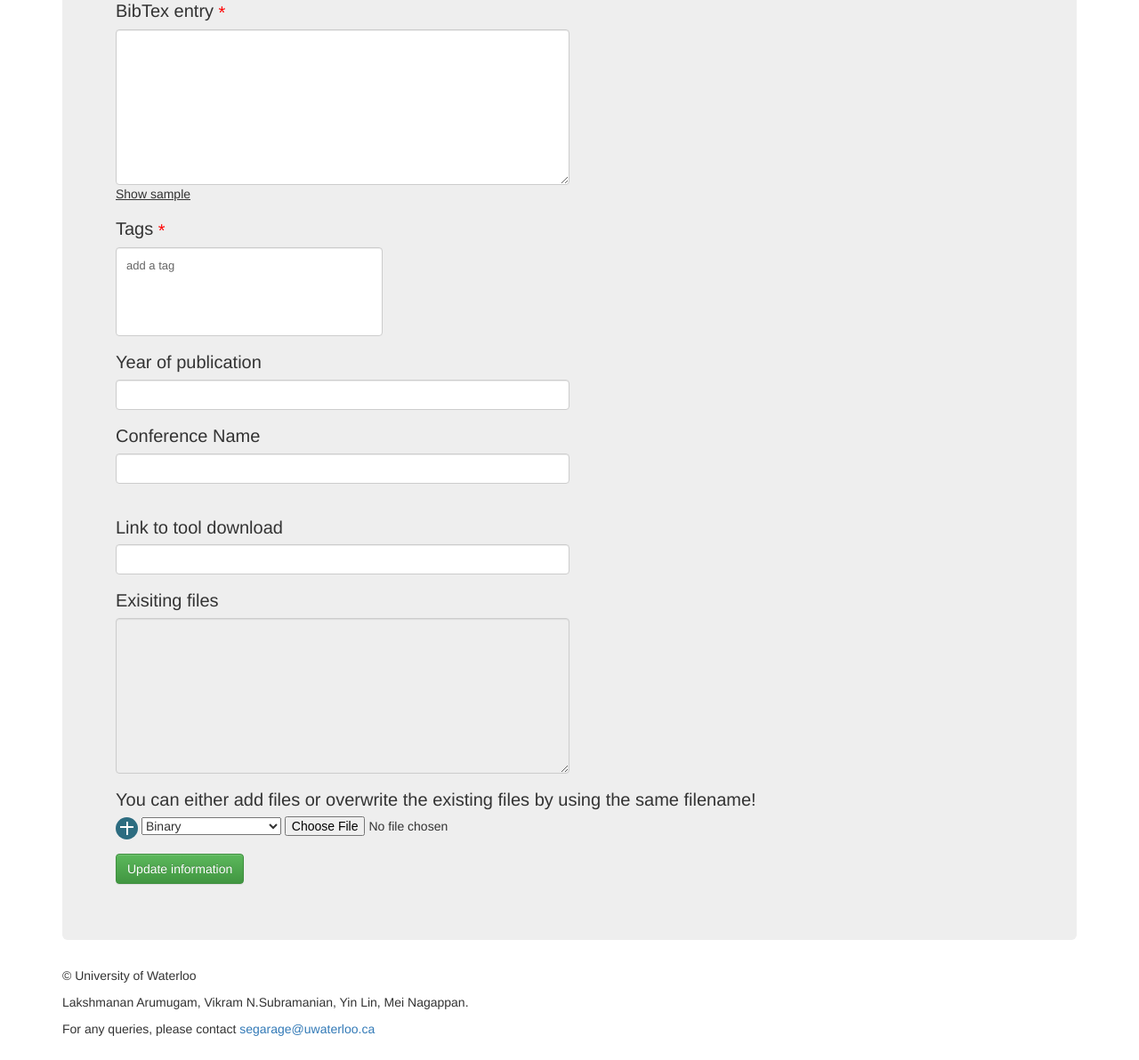
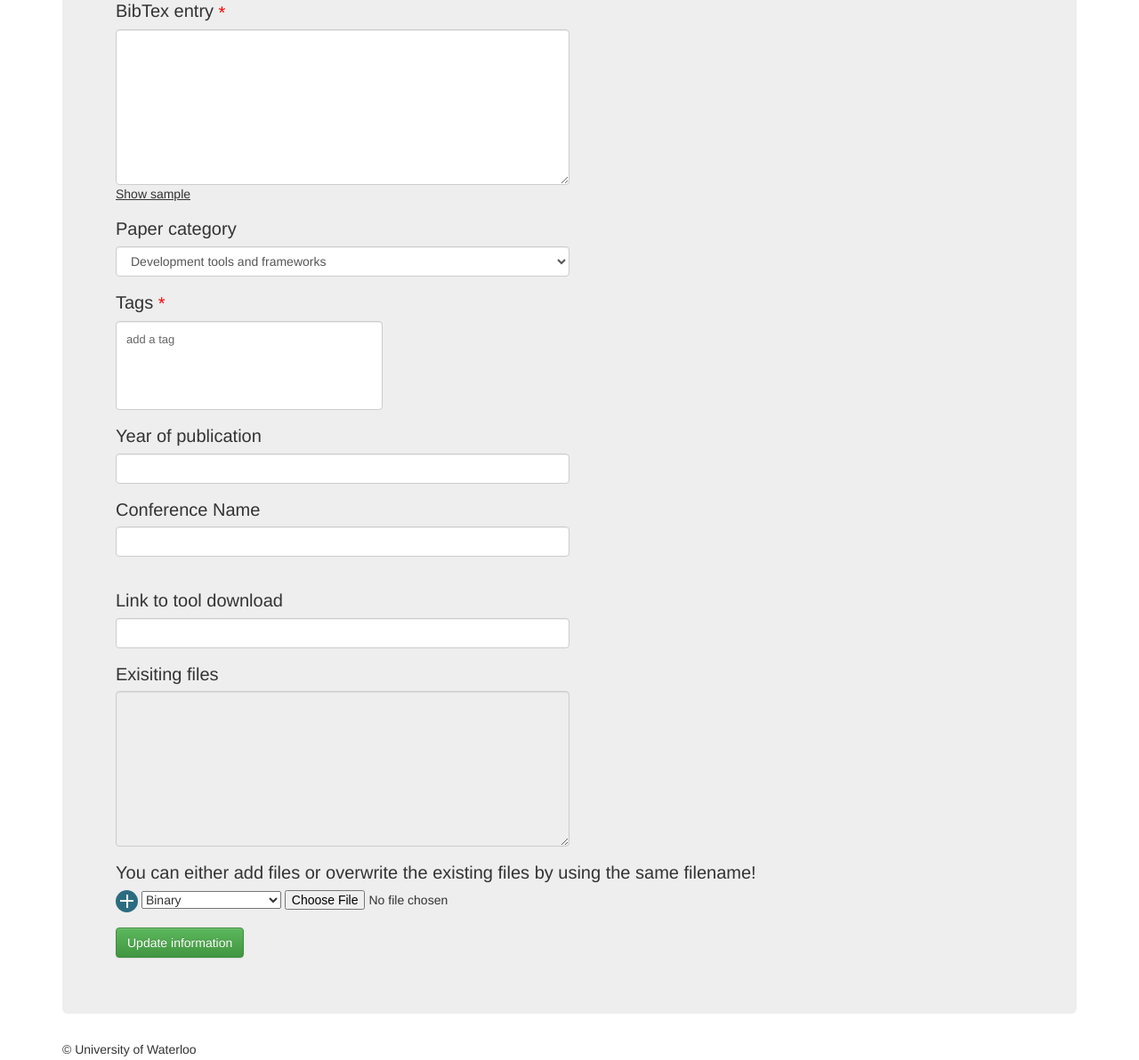
Before and after one commit to Laksh47/segarage, a Flask app: template app/templates/tool_update.html in a window 1280 px wide. Shown: the part 966-2158 px from the top of the page at 89% size. Run offline with Flask 2, Linux system fonts and the light colour scheme; the template is opened without the code that fills it: values that come from a table or form of the project are taken from there, others are empty; some libraries are stand-ins or nearby versions.

Commit message:
Category as a list(dropdown)

```diff
--- a/app/forms.py
+++ b/app/forms.py
@@ -4,7 +4,7 @@ from flask_wtf.file import FileField
 from wtforms import StringField, PasswordField, BooleanField, SubmitField, TextAreaField, MultipleFileField, SelectField, BooleanField
 from wtforms.validators import InputRequired, DataRequired, Email, ValidationError
 
-from app.utils import FILETYPE_CHOICES, file_validation, file_upload_or_link, accept_specific_links, valid_url_check
+from app.utils import FILETYPE_CHOICES, CATEGORY_LIST, file_validation, file_upload_or_link, accept_specific_links, valid_url_check
 
 class editButton(FlaskForm):
   # recaptcha_for_edit = RecaptchaField()
@@ -57,6 +57,10 @@ class toolUpload(FlaskForm):
 
   choices = [(item, item) for item in FILETYPE_CHOICES]
   dropdown_choices = SelectField(choices=choices)
+
+  choices = [(item, item) for item in CATEGORY_LIST]
+  category = SelectField('Paper category', choices=choices, default='Other')
+
   file_types = StringField()
 
   linktotoolwebpage = StringField('Link to tool download', validators=[accept_specific_links])
@@ -99,6 +103,9 @@ class toolUpdate(FlaskForm):
   dropdown_choices = SelectField(choices=choices)
   file_types = StringField()
 
+  choices = [(item, item) for item in CATEGORY_LIST]
+  category = SelectField('Paper category', choices=choices)
+
   linktotoolwebpage = StringField('Link to tool download', validators=[accept_specific_links])
   all_files = MultipleFileField('You can either add files or overwrite the existing files by using the same filename!', validators=[file_validation])
 
--- a/app/routes.py
+++ b/app/routes.py
@@ -62,7 +62,7 @@ def tool_upload(token):
   form.papername.data = payload['papername']
 
   if form.validate_on_submit():
-    paper = Paper(paper_name=form.papername.data, author_name=form.authorname.data, author_email=form.authoremail.data, tool_name=form.toolname.data, link_to_pdf=form.linktopdf.data, link_to_archive=form.linktoarchive.data, link_to_tool_webpage=form.linktotoolwebpage.data, link_to_demo=form.linktodemo.data, bibtex=form.bibtex.data, description=form.description.data, year=form.year.data, conference=form.conference.data, view_count=0)
+    paper = Paper(paper_name=form.papername.data, author_name=form.authorname.data, author_email=form.authoremail.data, tool_name=form.toolname.data, link_to_pdf=form.linktopdf.data, link_to_archive=form.linktoarchive.data, link_to_tool_webpage=form.linktotoolwebpage.data, link_to_demo=form.linktodemo.data, bibtex=form.bibtex.data, description=form.description.data, year=form.year.data, conference=form.conference.data, category=form.category.data, view_count=0)
 
     # print(form.tags.data)
 
@@ -326,6 +326,7 @@ def update_tool(token):
   form.authoremail.data = paper.author_email
   form.description.data = paper.description
   form.bibtex.data = paper.bibtex
+  form.category.data = paper.category
   form.tags.data = tags_obj_to_str(paper.tags, ", ")
   form.linktopdf.data = paper.link_to_pdf
   form.linktodemo.data = paper.link_to_demo
@@ -359,6 +360,7 @@ def update_tool_submit(token):
     paper.author_email = form.authoremail.data
     paper.description = form.description.data
     paper.bibtex = form.bibtex.data
+    paper.category = form.category.data
     paper.link_to_pdf = form.linktopdf.data
     paper.link_to_demo = form.linktodemo.data
     paper.link_to_tool_webpage = form.linktotoolwebpage.data
--- a/app/templates/specific_paper.html
+++ b/app/templates/specific_paper.html
@@ -90,7 +90,7 @@
       </td>
     </tr>
     <tr>
-      <td>Keywords:</td>
+      <td>Category:</td>
       <td>
         <a href="/search?q={{paper.category}}">
           {{ paper.category }}
--- a/app/templates/tool_update.html
+++ b/app/templates/tool_update.html
@@ -65,6 +65,13 @@
             {{ form.bibtex(size=32, class_='form-control') }}
             <div class="modal_btn">Show sample</div>
             {% for error in form.bibtex.errors %}
+              <span style="color: red;">[{{ error }}]</span>
+            {% endfor %}
+        </div>
+        <div class="form-group">
+            {{ form.category.label }}
+            {{ form.category(class_='form-control') }}
+            {% for error in form.category.errors %}
               <span style="color: red;">[{{ error }}]</span>
             {% endfor %}
         </div>
--- a/app/utils.py
+++ b/app/utils.py
@@ -10,6 +10,8 @@ import re
 
 ALLOWED_EXTENSIONS_FILES = set(['txt', 'pdf', 'md', 'zip', 'tar', 'gz', 'docx', 'xlsx'])
 FILETYPE_CHOICES = ['Binary', 'Scripts (Source code)', 'Readme', 'Other']
+
+CATEGORY_LIST = set(['Mutation testing', 'Model-driven development', 'SPLs and OO repair', 'Test automation and failure diagnosis', 'Testing vulnerability', 'Testing', 'Program Understanding', 'Energy and requirement analysis', 'Analysis and refactoring', 'Verification and validation', 'Demonstrations Assistance', 'Authoring and Synthesis', 'Automated Programming Support', 'Empirical studies of code', 'Software evolution and maintenance', 'Software repair', 'Apps and App Stores', 'Search-based software engineering ', 'Program reduction technologies', 'Test improvement', 'Software comprehension', 'Human and social aspects of computing', 'Models and modeling', 'Inference and invariants', 'Test generation', 'Mining software repositories', 'Documentation', 'Development tools and frameworks', 'Recommendation systems', 'Formal methods', 'Web applications', 'Defect prediction', 'Debugging', 'Code smells', 'Concurrency', 'Product lines', 'Compilers', 'Emerging trends', 'Open source', 'Performance', 'Android', 'Repair and model synthesis', 'Specification and Verification', 'Patching and Fixing ', 'Tools and Environments', 'Research Testing ', 'Mobile Applications', 'Regression Testing', 'Security and Privacy', 'Automated Bug Detection', 'Search and APIs', 'Build and Package Management', 'Symbolic Execution', 'Apps and Energy', 'Requirements', 'Software Understanding', 'Configuration, Variability, and Clones', 'Other'])
 
 def allowed_files(filename):
   """
```
Also changed, not shown: app/templates/tool_upload.html (+7 -0 lines).
